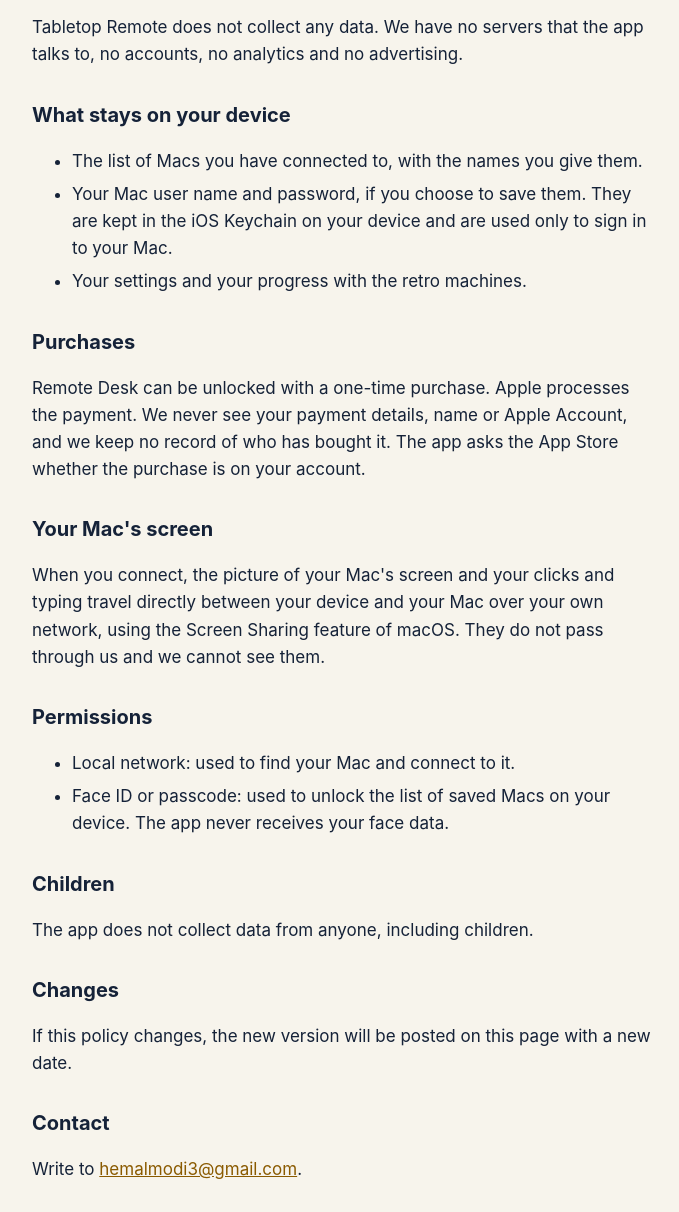
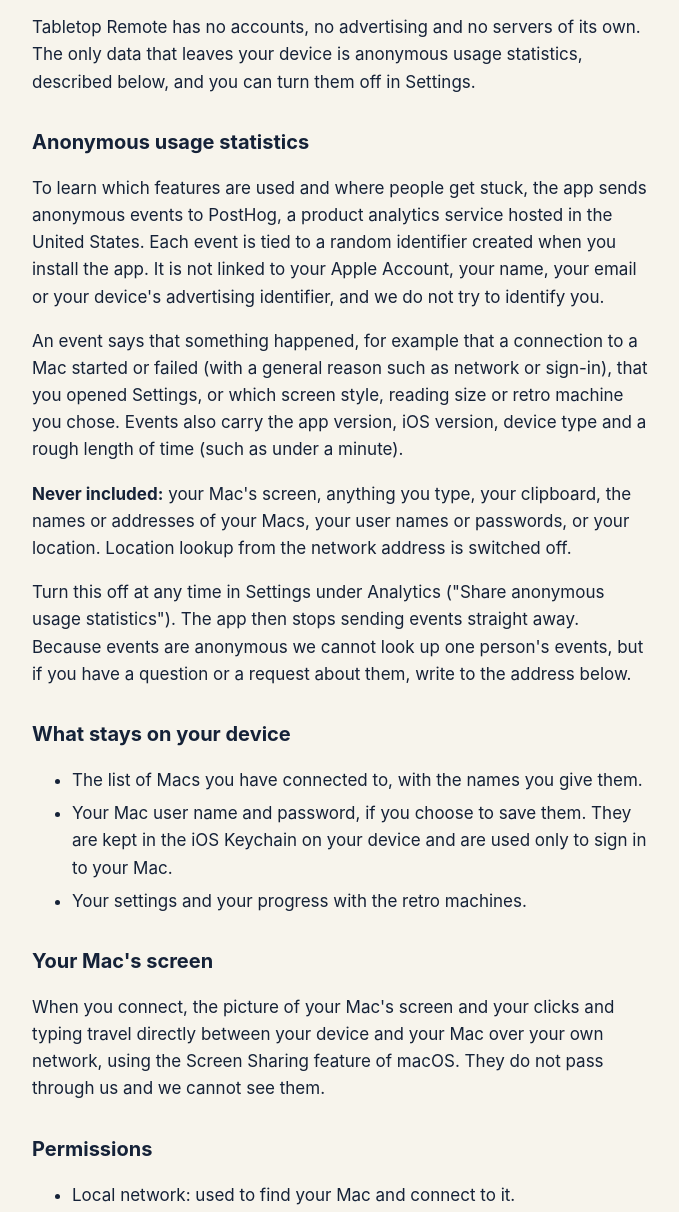
Before and after one commit to hemal08ce094/tabletop-remote, a plain HTML site: page privacy/index.html in a window 1280 px wide. Shown: the part 207-1419 px from the top of the page, without its empty margins (298-977 px from the left). Drawn offline with Linux system fonts and the light colour scheme.

Commit message:
Privacy policy: anonymous usage statistics and opt-out; terms without purchase

```diff
--- a/privacy/index.html
+++ b/privacy/index.html
@@ -9,18 +9,21 @@ footer{margin-top:44px;padding-top:16px;border-top:1px solid var(--line);color:v
 <header><img src="../icon.png" alt="Tabletop Remote icon"><strong>Tabletop Remote</strong><a href="../support/">Support</a><a href="../privacy/">Privacy</a><a href="../terms/">Terms</a></header>
 <h1>Privacy policy</h1>
 <p class="lede">Last updated 14 November 2026.</p>
-<p>Tabletop Remote does not collect any data. We have no servers that the app talks to, no accounts, no analytics and no advertising.</p>
+<p>Tabletop Remote has no accounts, no advertising and no servers of its own. The only data that leaves your device is anonymous usage statistics, described below, and you can turn them off in Settings.</p>
+<h2>Anonymous usage statistics</h2>
+<p>To learn which features are used and where people get stuck, the app sends anonymous events to PostHog, a product analytics service hosted in the United States. Each event is tied to a random identifier created when you install the app. It is not linked to your Apple Account, your name, your email or your device's advertising identifier, and we do not try to identify you.</p>
+<p>An event says that something happened, for example that a connection to a Mac started or failed (with a general reason such as network or sign-in), that you opened Settings, or which screen style, reading size or retro machine you chose. Events also carry the app version, iOS version, device type and a rough length of time (such as under a minute).</p>
+<p><strong>Never included:</strong> your Mac's screen, anything you type, your clipboard, the names or addresses of your Macs, your user names or passwords, or your location. Location lookup from the network address is switched off.</p>
+<p>Turn this off at any time in Settings under Analytics ("Share anonymous usage statistics"). The app then stops sending events straight away. Because events are anonymous we cannot look up one person's events, but if you have a question or a request about them, write to the address below.</p>
 <h2>What stays on your device</h2>
 <ul><li>The list of Macs you have connected to, with the names you give them.</li>
 <li>Your Mac user name and password, if you choose to save them. They are kept in the iOS Keychain on your device and are used only to sign in to your Mac.</li>
 <li>Your settings and your progress with the retro machines.</li></ul>
-<h2>Purchases</h2>
-<p>Remote Desk can be unlocked with a one-time purchase. Apple processes the payment. We never see your payment details, name or Apple Account, and we keep no record of who has bought it. The app asks the App Store whether the purchase is on your account.</p>
 <h2>Your Mac's screen</h2>
 <p>When you connect, the picture of your Mac's screen and your clicks and typing travel directly between your device and your Mac over your own network, using the Screen Sharing feature of macOS. They do not pass through us and we cannot see them.</p>
 <h2>Permissions</h2>
 <ul><li>Local network: used to find your Mac and connect to it.</li>
 <li>Face ID or passcode: used to unlock the list of saved Macs on your device. The app never receives your face data.</li></ul>
-<h2>Children</h2><p>The app does not collect data from anyone, including children.</p>
+<h2>Children</h2><p>The app is not directed at children and does not ask anyone for personal information. The anonymous usage statistics above apply to every user.</p>
 <h2>Changes</h2><p>If this policy changes, the new version will be posted on this page with a new date.</p>
 <h2>Contact</h2><p>Write to <a href="mailto:hemalmodi3@gmail.com">hemalmodi3@gmail.com</a>.</p><footer>Tabletop Remote is made by Hemal Modi. Mac, macOS, iPhone and iPad are trademarks of Apple Inc.</footer></div></body></html>
```
Also changed, not shown: terms/index.html (+2 -8 lines).
